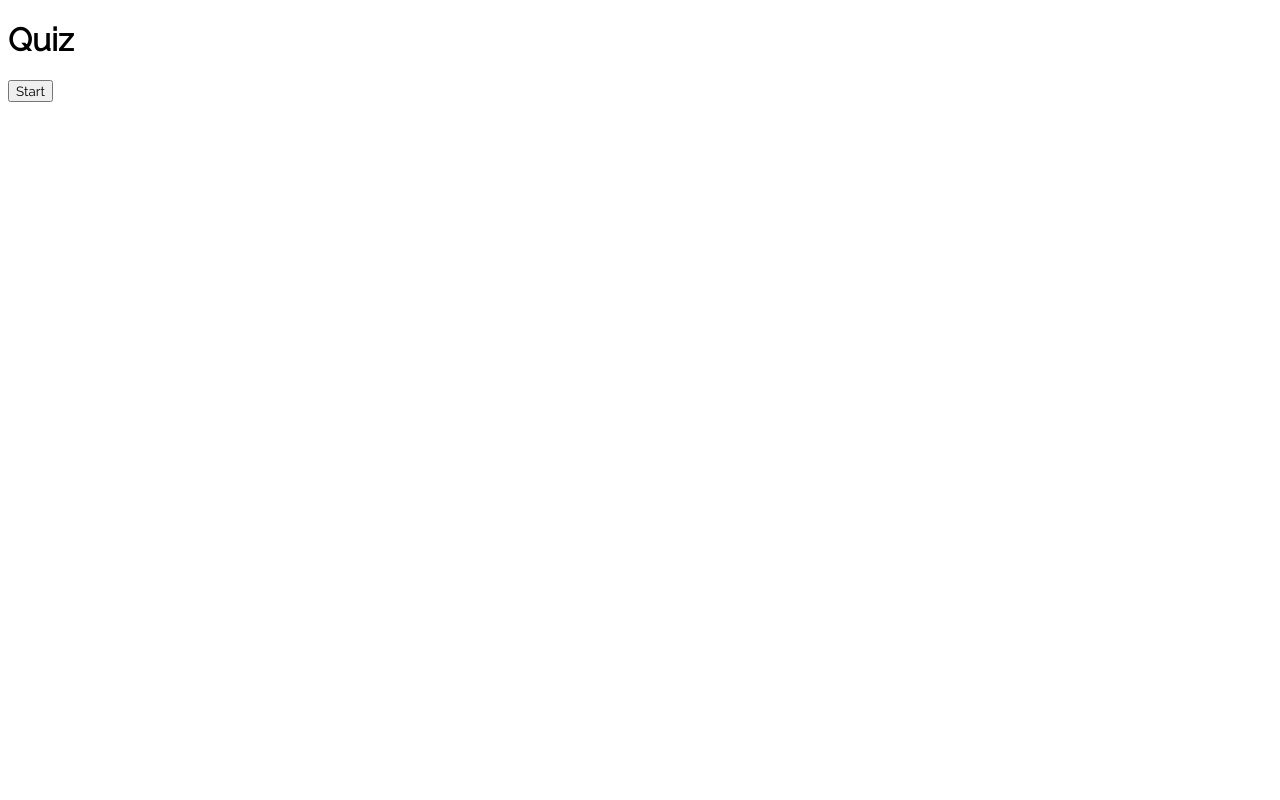
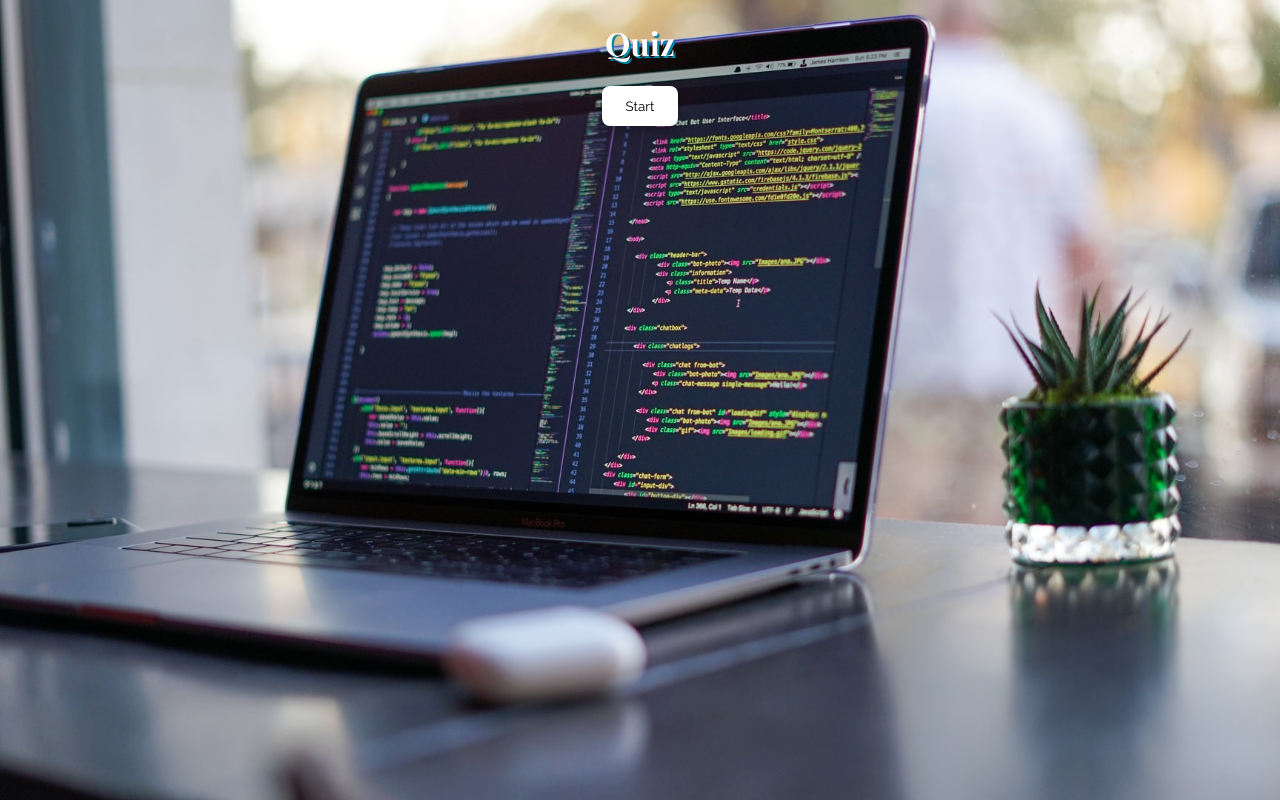
Before and after one commit to dougschallmoser/quiz-typescript-react, a React (Create React App) app: page / in a window 1280 px wide. Built offline with nearby package versions, Linux system fonts and the light colour scheme.

Commit message:
implement styled components

```diff
--- a/public/index.html
+++ b/public/index.html
@@ -5,7 +5,6 @@
     <link rel="icon" href="%PUBLIC_URL%/favicon.ico" />
     <link rel="preconnect" href="https://fonts.gstatic.com">
     <link href="https://fonts.googleapis.com/css2?family=Playfair+Display:wght@700&family=Raleway&display=swap" rel="stylesheet">
-    <link rel="stylesheet" href="/main.css">
     <meta name="viewport" content="width=device-width, initial-scale=1" />
     <meta name="theme-color" content="#000000" />
     <meta
--- a/public/main.css
+++ /dev/null
@@ -1,7 +0,0 @@
-* {
-  font-family: 'Raleway', sans-serif;
-}
-
-body {
-  font-family: 'Playfair Display', serif;
-}
--- /dev/null
+++ b/src/App.styles.ts
@@ -0,0 +1,57 @@
+import styled, { createGlobalStyle } from 'styled-components';
+import background from './images/splash.jpg';
+
+export const GlobalStyle = createGlobalStyle`
+  html {
+    height: 100%;
+  }
+
+  body {
+    background-image: url(${background});
+    background-size: cover;
+    margin: 0;
+    padding: 0 25px;
+    justify-content: center;
+    display: flex;
+  }
+
+  * {
+    box-sizing: border-box;
+    font-family: 'Raleway', sans-serif;
+  }
+`
+
+export const Wrapper = styled.div`
+  display: flex;
+  flex-direction: column;
+  align-items: center;
+
+  > p {
+    color: #fff;
+  }
+
+  .score {
+    color: #fff;
+    font-size: 2rem;
+    margin: 0;
+  }
+
+  h1 {
+    font-family: 'Playfair Display', serif;
+    color: #fff;
+    filter: drop-shadow(2px 2px #0085A3);
+  }
+
+  .start, .next {
+    cursor: pointer;
+    background: #fff;
+    border: none;
+    padding: 12px 24px;
+    box-shadow: 0px 5px 10px rgba(0, 0, 0, 0.25);
+    border-radius: 8px;
+  }
+
+  .next {
+    background: #bad5ff;
+  }
+`
--- a/src/App.tsx
+++ b/src/App.tsx
@@ -1,10 +1,11 @@
 import React, { useState } from 'react';
 import { fetchQuizQuestions, Difficulty, QuestionState } from './API';
 import QuestionCard from './components/QuestionCard';
+import { GlobalStyle, Wrapper } from './App.styles';
 
 const TOTAL_QUESTIONS = 10;
 
-type AnswerObject = {
+export type AnswerObject = {
   question: string;
   answer: string;
   correct: boolean;
@@ -39,7 +40,7 @@
   const checkAnswer = (e: React.MouseEvent<HTMLButtonElement>) => {
     if (!gameOver) {
       const answer = e.currentTarget.value
-      const correct = questions[number].correct_anser === answer
+      const correct = questions[number].correct_answer === answer
       if (correct) {
         setScore(prev => prev + 1)
       }
@@ -63,14 +64,16 @@
   }
 
   return (
-    <div className="App">
+    <>
+      <GlobalStyle />
+      <Wrapper>
         <h1>Quiz</h1>
         {gameOver || userAnswers.length === TOTAL_QUESTIONS ? (
           <button className="start" onClick={startTrivia}>
             Start
           </button>
         ) : null }
-      {!gameOver ? <p className="score">Score: </p> : null}
+        {!gameOver ? <p className="score">Score: {score} </p> : null}
         {loading&& <p>Loading Questions...</p>}
 
         {!loading && !gameOver && (
@@ -88,7 +91,8 @@
             Next Question
           </button>
         ) : null }
-    </div>
+      </Wrapper>
+    </>
   )
 }
 
--- /dev/null
+++ b/src/components/QuestionCard.styles.ts
@@ -0,0 +1,40 @@
+import styled from 'styled-components';
+
+export const Wrapper = styled.div`
+  max-width: 800px;
+  background: #ebfeef;
+  border-radius: 12px;
+  box-shadow: 0px 5px 10px rgba(0, 0, 0, 0.25);
+  border: 2px solid #0085a3;
+  text-align: center;
+  padding: 25px;
+
+  p {
+    font-size: 1rem;
+  }
+`
+type ButtonWrapperProps = {
+  correct: boolean;
+  userClicked: boolean;
+}
+
+export const ButtonWrapper = styled.div<ButtonWrapperProps>`
+  transition: all 0.3s ease;
+
+  :hover {
+    opacity: 0.8;
+  }
+
+  button {
+    cursor: pointer;
+    user-select: none;
+    font-size: 0.8rem;
+    width: 100%;
+    height: 44px;
+    margin: 5px 0;
+    border-radius: 12px;
+    text-shadow: 0px 1px 0px rgba(0, 0, 0, 0.25);
+    background: ${({ correct, userClicked }) =>
+      correct ? '#8fc296' : !correct && userClicked ? '#bf988c' : null}
+  }
+`
--- a/src/components/QuestionCard.tsx
+++ b/src/components/QuestionCard.tsx
@@ -1,31 +1,37 @@
 import React from 'react';
+import { AnswerObject } from '../App';
+import { Wrapper, ButtonWrapper } from './QuestionCard.styles';
 
 type Props = {
   question: string;
   answers: string[];
-  callback: any;
-  userAnswer: any;
+  callback: (e: React.MouseEvent<HTMLButtonElement>) => void;
+  userAnswer: AnswerObject | undefined;
   questionNum: number;
   totalQuestions: number;
 }
 
-const QuestionCard: React.FC<Props> = ({ question, answers, callback, userAnswer,questionNum, totalQuestions}) => {
+const QuestionCard: React.FC<Props> = ({ question, answers, callback, userAnswer, questionNum, totalQuestions}) => {
   return (
-    <div>
+    <Wrapper>
       <p className="number">
         Question: {questionNum} / {totalQuestions}
       </p>
       <p dangerouslySetInnerHTML={{ __html: question }} />
       <div>
         {answers.map(answer => (
-          <div key={answer}>
-            <button disabled={userAnswer} value={answer} onClick={callback}>
+          <ButtonWrapper
+            key={answer}
+            correct={userAnswer?.correctAnswer === answer}
+            userClicked={userAnswer?.answer === answer}
+          >
+            <button disabled={!!userAnswer} value={answer} onClick={callback}>
               <span dangerouslySetInnerHTML={{ __html: answer }} />
             </button>
-          </div>
+          </ButtonWrapper>
         ))}
       </div>
-    </div>
+    </Wrapper>
   )
 }
 
```
Also changed, not shown: 1 other file (tests, documents, lock files or other folders). Lines whose indentation alone changed are shown as unchanged.
